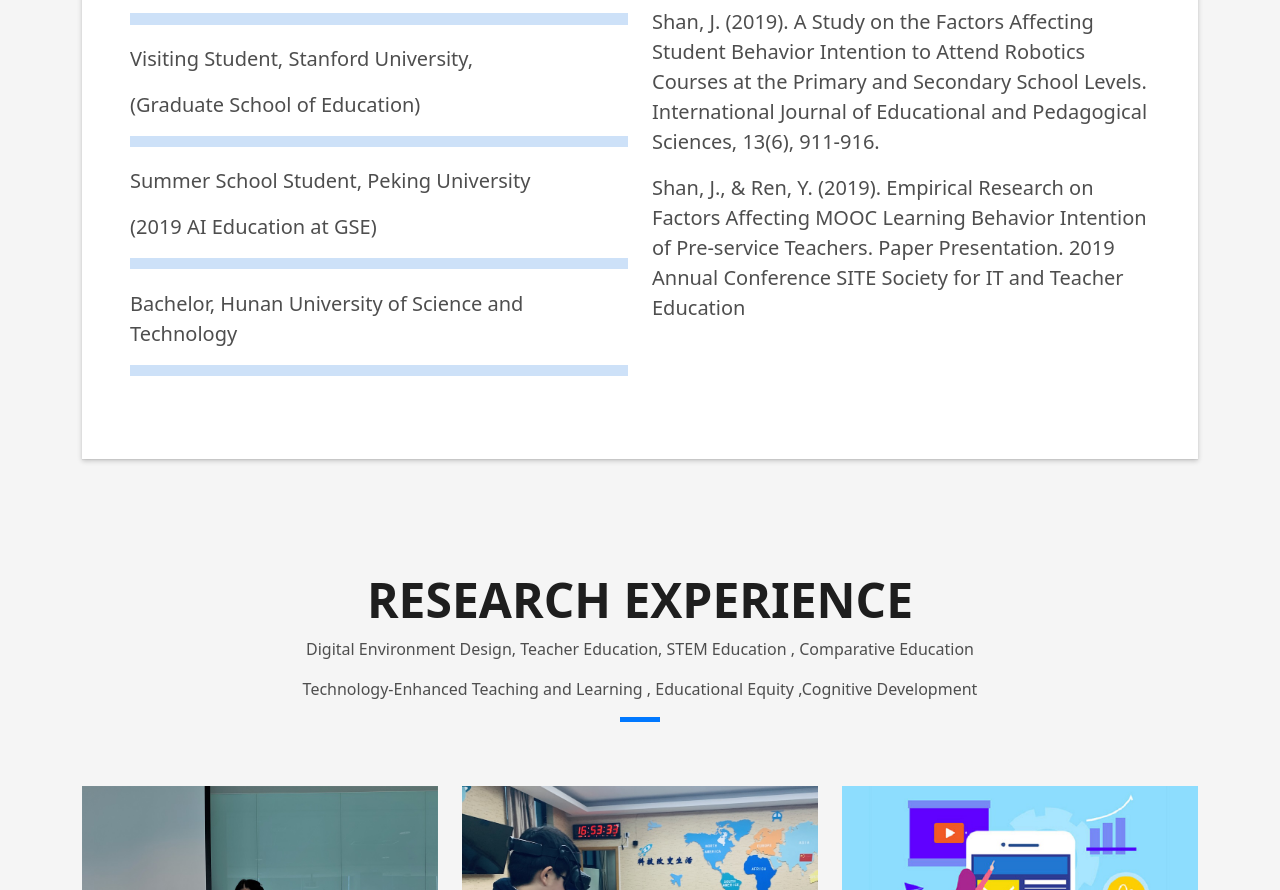
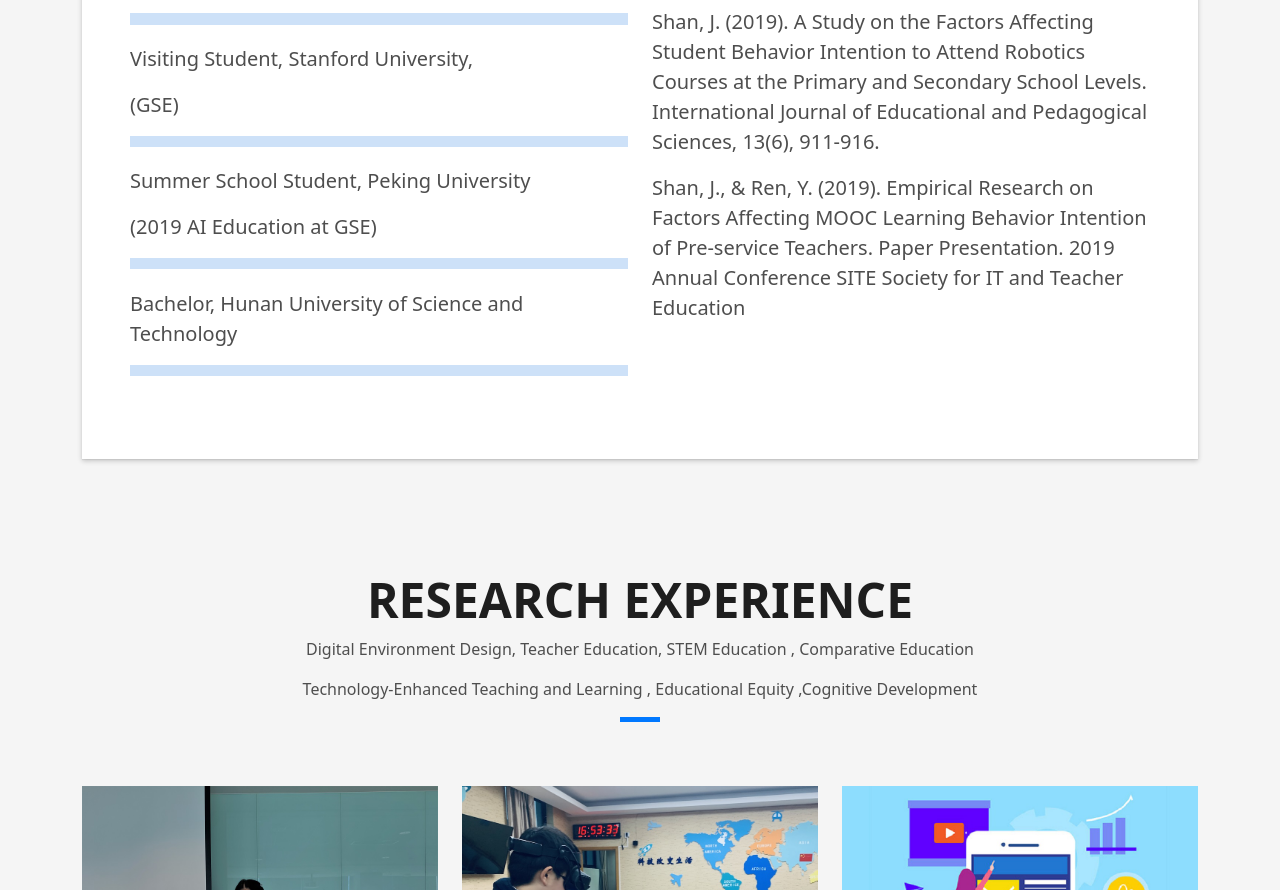
Before and after one commit to Jingwen-Shan/Jingwen-Shan.github.io, a plain HTML site: page index.html in a window 1280 px wide. Shown: the part 1398-2288 px from the top of the page. Drawn offline with Linux system fonts and the light colour scheme.

Commit message:
Update index.html

```diff
--- a/index.html
+++ b/index.html
@@ -112,7 +112,7 @@
                       <div class="progress-bar" role="progressbar" style="width: 0%;" aria-valuenow="0" aria-valuemin="0" aria-valuemax="100"></div>
                     </div>
                     <p class="lead">
-                    <span> Visiting Student, Stanford University,<p class="lead">(Graduate School of Education) </span> <span class="pull-right"> </span>
+                    <span> Visiting Student, Stanford University,<p class="lead">(GSE) </span> <span class="pull-right"> </span>
                     <div class="progress">
                       <div class="progress-bar" role="progressbar" style="width: 0%" aria-valuenow="0" aria-valuemin="0" aria-valuemax="100"></div>
                     </div>
```
